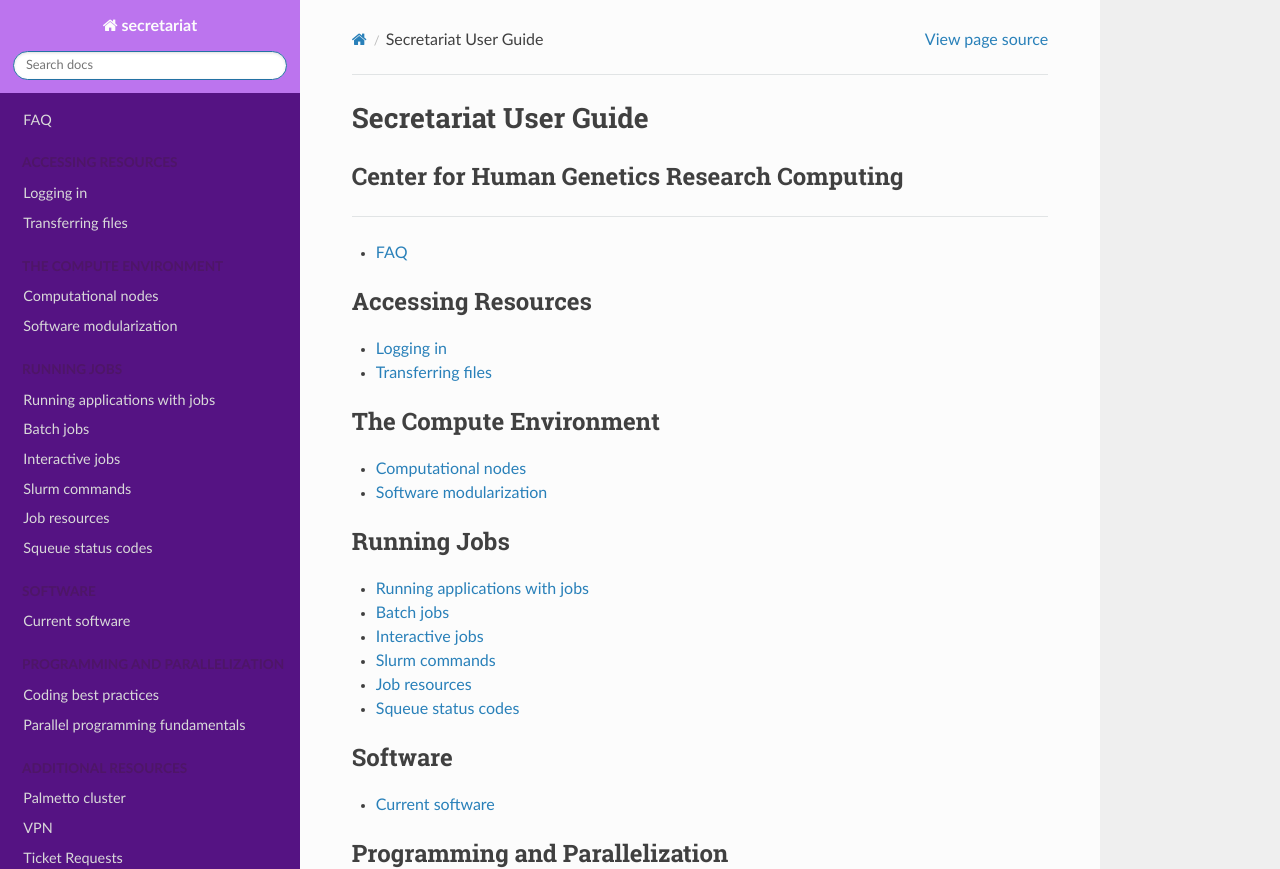
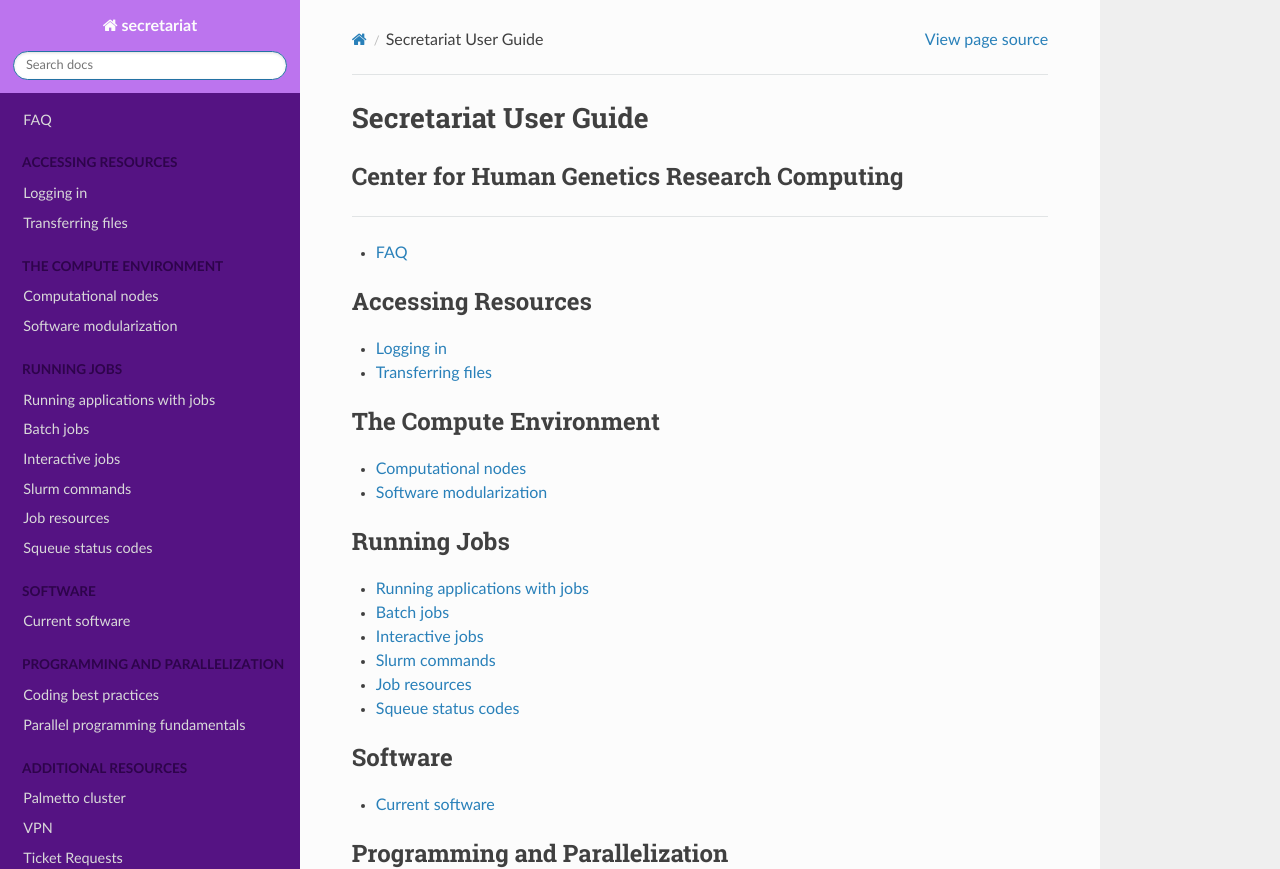
Before and after one commit to amalgamaria/secretariat, a Sphinx documentation site: the page built from docs/index.rst, in a window 1280 px wide. Shown: the top 869 px of the page. Built offline with Sphinx 7.4.7 and the Read the Docs theme 2.0.0, drawn with Linux system fonts in a browser that asks for light colours.

Commit message:
Format sidebar -v6

```diff
--- a/docs/_templates/layout.html
+++ b/docs/_templates/layout.html
@@ -13,7 +13,7 @@
     }
     /* Sidebar text */
     .wy-menu > .caption > span.caption-text {
-      color: #4e1667;
+      color: #2e044b;
     }
   </style>
 {% endblock %}
```
